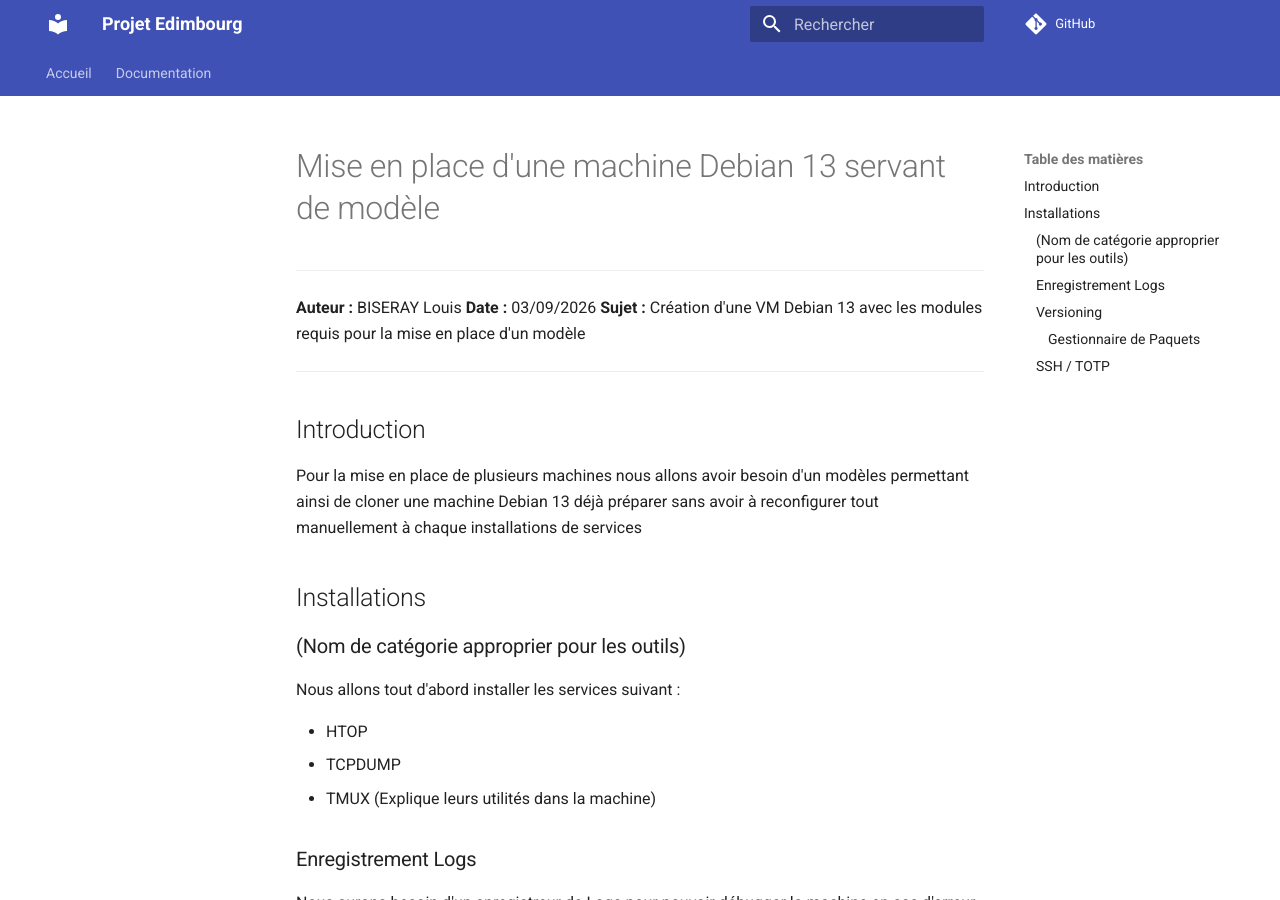
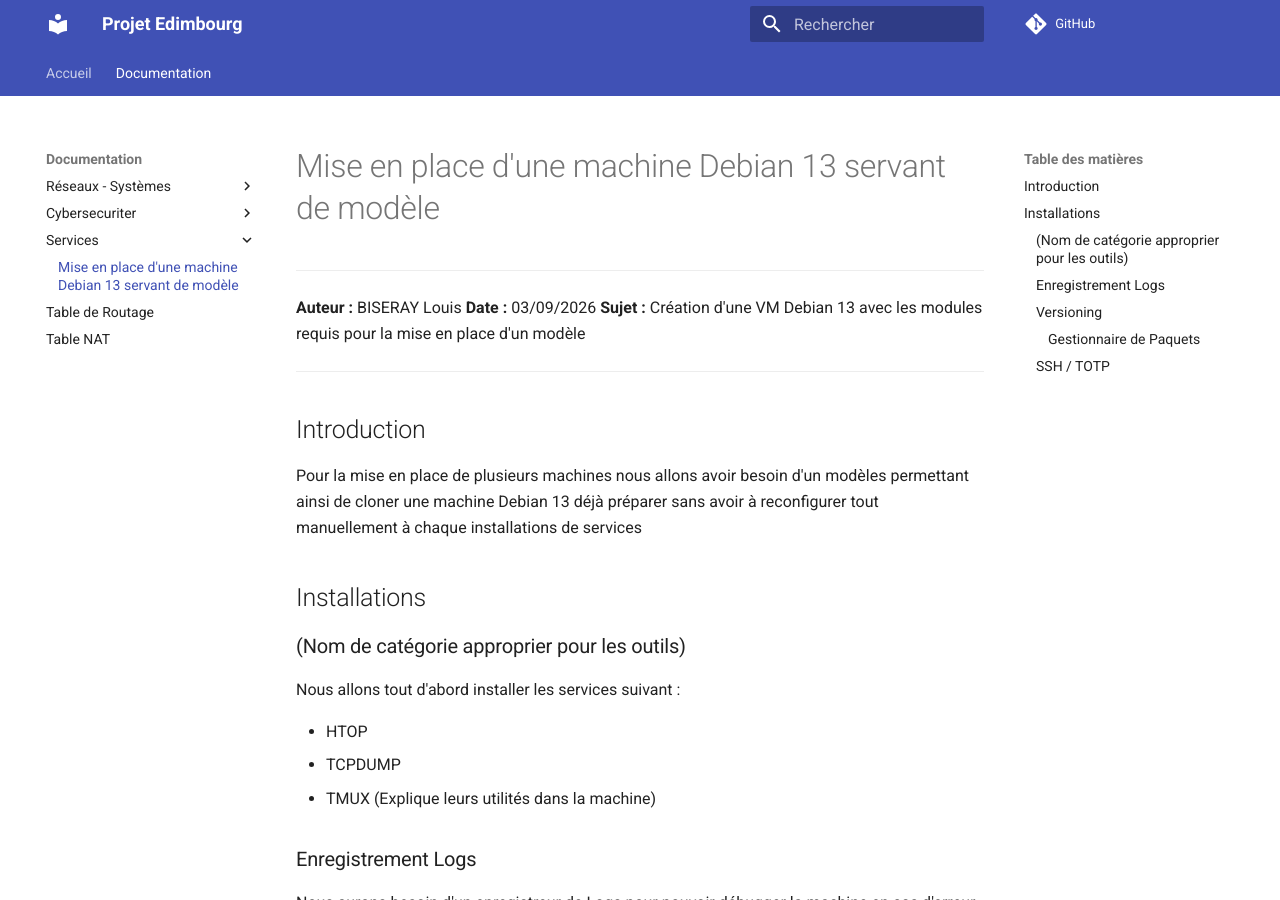
Before and after one commit to louisbiseray-bot/Edimbourg, an MkDocs documentation site: the page built from docs_edimbourg/Services/Mise en place d'une machine Debian 13 servant de modèle.md, in a window 1280 px wide and 900 px high. Built offline with MkDocs 1.6.1 and Material for MkDocs 9.7.7, drawn with Linux system fonts in a browser that asks for light colours; comment, search, counter and statistics services are not loaded; old or Windows-style settings are respelled for this version of MkDocs.

Commit message:
First Commit

```diff
--- a/mkdocs.yaml
+++ b/mkdocs.yaml
@@ -16,8 +16,20 @@ theme:
     - search.suggest
 
 nav:
-  - Accueil: docs_edimbourg\Réseaux - Systèmes\Situation 1\Déploiement d'une VM Windows Core.md
-  - Documentation: docs_edimbourg\Réseaux - Systèmes\Situation 1\Déploiement d'une VM Windows Core.md
+  - Accueil: readme.md
+  - Documentation:
+    - Réseaux - Systèmes:
+        - Situation 1:
+            - Réseaux - Systèmes\Situation 1\Déploiement d'une VM Windows Core.md
+            - Réseaux - Systèmes\Situation 1\Préparation de la maquette.md
+        - Situation 2:
+            - Réseaux - Systèmes\Situation 2\WAC - Windows Admin Center.md
+    - Cybersecuriter :
+        - Cybersecuriter\Phase d'analyse Préalable.md
+    - Services :
+        - Services\Mise en place d'une machine Debian 13 servant de modèle.md
+    - Table de Routage.md
+    - Table NAT.md
 
 markdown_extensions:
   - admonition
```
